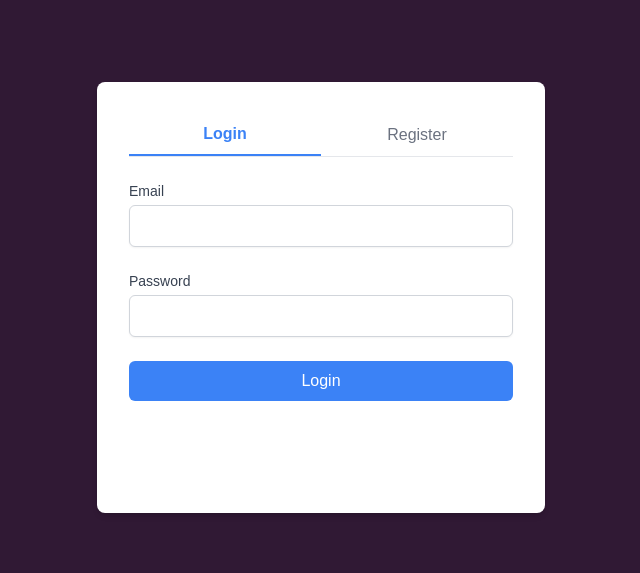
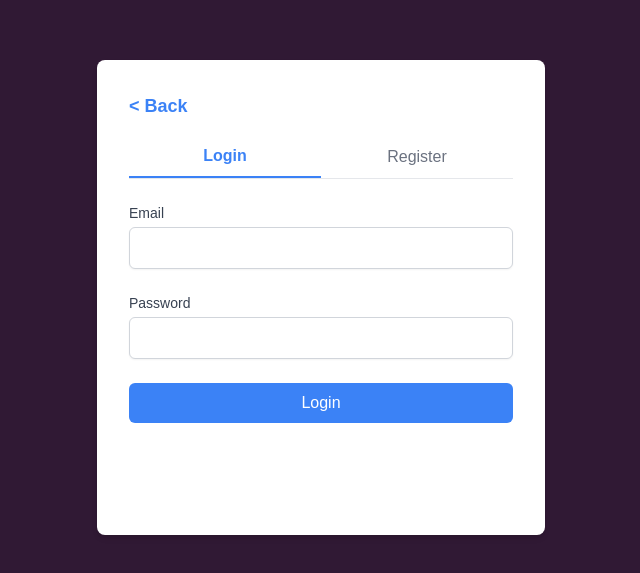
Before and after one commit to furkanesen35/datarithmus, a Next.js app in the folder packages/client/: page /auth in a window 1280 px wide. Shown: the part 103-676 px from the top of the page, without its empty margins (319-959 px from the left). Built offline with nearby package versions, Linux system fonts and the light colour scheme.

Commit message:
back button to the auth page

```diff
--- a/packages/client/app/auth/page.tsx
+++ b/packages/client/app/auth/page.tsx
@@ -1,15 +1,29 @@
 "use client";
 import { useState } from "react";
+import { useRouter } from "next/navigation";
 import LoginComponent from "../components/AuthComponents/LoginComponent";
 import RegisterComponent from "../components/AuthComponents/RegisterComponent";
 
 export default function Auth() {
   const [activeTab, setActiveTab] = useState<"login" | "register">("login");
+  const router = useRouter();
+
+  const handleBack = () => {
+    router.back();
+  };
 
   return (
     <div className="min-h-screen bg-[#301934] flex items-center justify-center">
       <div className="bg-white p-8 rounded-lg shadow-md w-full max-w-md flex flex-col">
-        {/* Tabs (Fixed at Top) */}
+        {/* Back Button - Above Tabs */}
+        <button
+          onClick={handleBack}
+          className="mb-4 text-blue-500 hover:text-blue-700 text-lg font-semibold flex items-center"
+        >
+          &lt; Back
+        </button>
+
+        {/* Tabs */}
         <div className="flex border-b mb-6">
           <button
             className={`flex-1 py-2 text-center ${activeTab === "login" ? "border-b-2 border-blue-500 text-blue-500 font-semibold" : "text-gray-500"}`}
@@ -25,7 +39,7 @@ export default function Auth() {
           </button>
         </div>
 
-        {/* Content Area with Fixed Height */}
+        {/* Content */}
         <div className="flex-1 min-h-[300px]">
           {activeTab === "login" ? <LoginComponent /> : <RegisterComponent />}
         </div>
--- a/packages/client/app/page.tsx
+++ b/packages/client/app/page.tsx
@@ -5,6 +5,7 @@ import Home from "./pages/Home";
 export default function Page() {
   return (
     <main>
+      <Header />
       <Home/>
     </main>
   );
```
